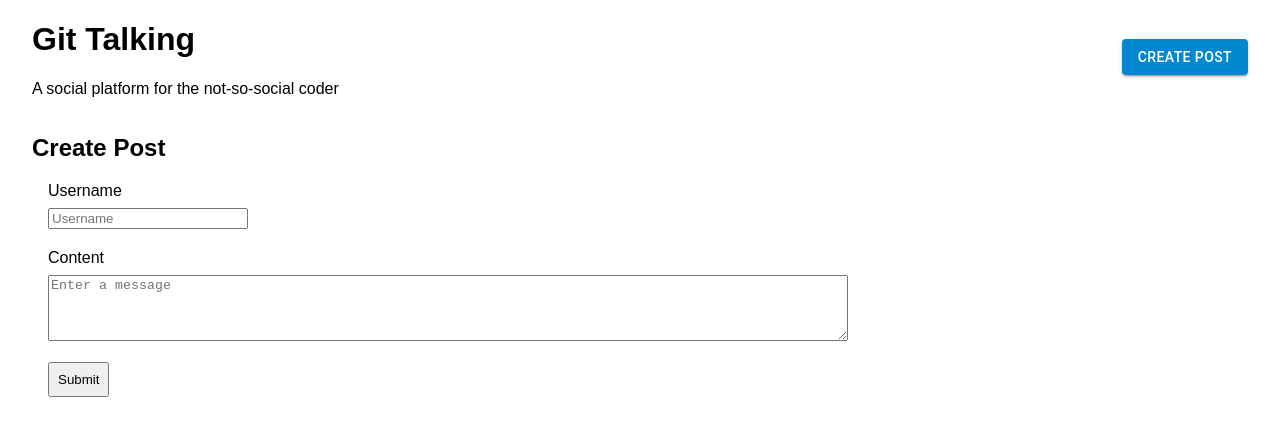
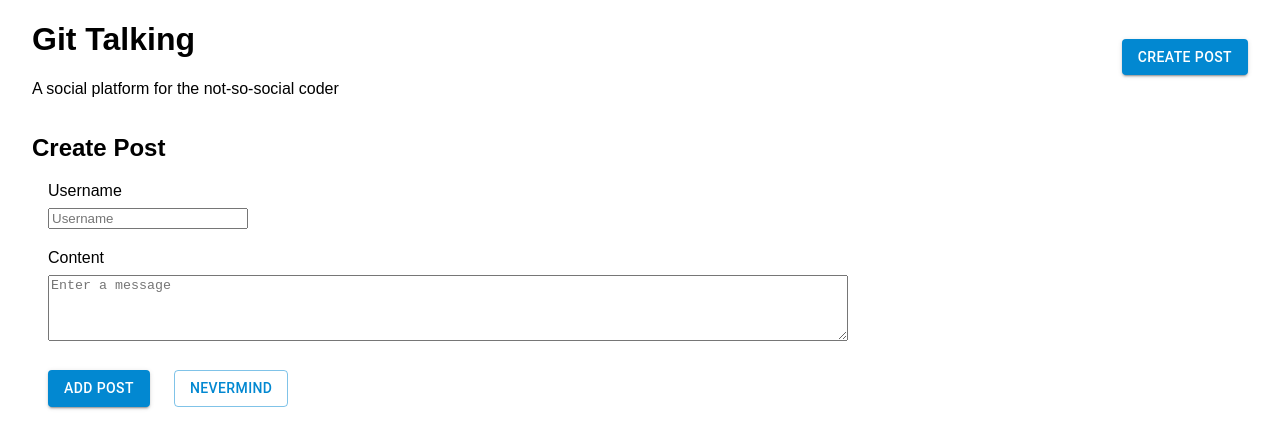
Before and after one commit to MackenzieJoyce/social-media, a Next.js app: page /add-post in a window 1280 px wide. Shown: the top 448 px of the page. Built offline with nearby package versions, Linux system fonts and the light colour scheme.

Commit message:
STYLED - Adjusted size of cards and placement on the feed. Gave div boxes to the content of the card and to the buttons.

```diff
--- a/components/Header.tsx
+++ b/components/Header.tsx
@@ -13,8 +13,6 @@ const Header = () => {
         <Button variant="contained" color="info">
           Create Post
         </Button>
-
-        {/* Create Post */}
       </Link>
     </div>
   );
--- a/components/Layout.tsx
+++ b/components/Layout.tsx
@@ -4,7 +4,7 @@ import styles from '../styles/Home.module.css';
 
 const Layout = ({ children }) => {
   return (
-      <html className={styles.container}>
+      <div className={styles.container}>
       <Head>
         <title>Git Talking</title>
         <link rel="icon" href="/favicon.ico" />
@@ -15,7 +15,7 @@ const Layout = ({ children }) => {
       </header>
 
       <main>{children}</main>
-    </html>
+    </div>
   );
 };
 
--- a/pages/add-post.tsx
+++ b/pages/add-post.tsx
@@ -1,5 +1,6 @@
 import { useState } from 'react';
 import { useRouter } from 'next/router';
+import Button from '@mui/material/Button';
 import styles from '../styles/Home.module.css';
 
 const AddPost = () => {
@@ -10,35 +11,38 @@ const AddPost = () => {
   console.log(formState);
   const router = useRouter();
 
-    const handleChange = (event:any) => {
+  const handleChange = (event: any) => {
     const { name, value } = event.target;
 
     setFormState({
       ...formState,
-            [name]: value,
+      [name]: value
     });
   };
 
   const handleFormSubmit = async (event: any) => {
     event.preventDefault();
 
-        console.log("Post entry was submitted!");
+    console.log('Post entry was submitted!');
 
     try {
       const res = await fetch('http://localhost:3000/api/posts', {
         method: 'POST',
         headers: {
-                    'Accept': 'application/json',
-                    'Content-Type': 'application/json',
+          Accept: 'application/json',
+          'Content-Type': 'application/json'
         },
-                body: JSON.stringify(formState),
+        body: JSON.stringify(formState)
       });
-            router.push('/');
+      backHome();
     } catch (error) {
-            console.log("Error on handleFormSubmit " + error);
+      console.log('Error on handleFormSubmit ' + error);
     }
   };
 
+  const backHome = () => {
+    router.push('/');
+  };
 
   return (
     <>
@@ -52,7 +56,8 @@ const AddPost = () => {
             id="username"
             required
             onChange={handleChange}
-                        placeholder="Username" />
+            placeholder="Username"
+          />
         </div>
         <div className={styles.formGroup}>
           <label htmlFor="content">Content</label>
@@ -62,7 +67,9 @@ const AddPost = () => {
             required
             onChange={handleChange}
             placeholder="Enter a message"
-                        rows="4" cols="50" />
+            rows="4"
+            cols="50"
+          />
         </div>
         {/* <div className={styles.formGroup}>
                 <label htmlFor="image">Image</label>
@@ -70,13 +77,22 @@ const AddPost = () => {
                         type="file"
                         id="image" />
                 </div> */}
-                <input
+        <div className={styles.btnBox}>
+          <Button variant="contained" color="info" type="submit">
+            Add Post
+          </Button>
+          <Button
+            variant="outlined"
+            color="info"
             type="submit"
-                    value="Submit"
-                    className={styles.btn} />
+            onClick={backHome}
+          >
+            Nevermind
+          </Button>
+        </div>
       </form>
     </>
-    )
-}
+  );
+};
 
-export default AddPost
+export default AddPost;
--- a/styles/Home.module.css
+++ b/styles/Home.module.css
@@ -8,9 +8,10 @@
   align-items: center;
 }
 
-.reverse {
+.postFeed {
   display: flex;
   flex-direction: column-reverse;
+  align-items: center;
 }
 
 .form {
@@ -33,8 +34,13 @@
   max-width: 200px;
 }
 
-.btn {
-  padding: .5rem;
+.btnBox {
+  margin-top: 1.8rem;
+}
+
+.btnBox > Button,
+.btnBox > a {
+  margin-right: 1.5rem;
 }
 
 /* .footer {
@@ -81,24 +87,25 @@
   font-size: 1.5rem;
 } */
 
-.grid {
+/* .grid {
   display: flex;
   align-items: center;
   justify-content: center;
   flex-wrap: wrap;
   max-width: 800px;
-}
+} */
 
 .card {
+  min-width: 650px;
   margin: 1rem;
   padding: 1.5rem;
+  border: 1px solid #eaeaea;
+  border-radius: 10px;
+  background-color: rgba(255, 255, 255, 0.112);
   text-align: left;
   color: inherit;
   text-decoration: none;
-  border: 1px solid #eaeaea;
-  border-radius: 10px;
   transition: color 0.15s ease, border-color 0.15s ease;
-  max-width: 300px;
 }
 
 /* .card:hover,
```
Also changed, not shown: pages/index.tsx (+11 -6 lines). Lines whose indentation alone changed are shown as unchanged.
